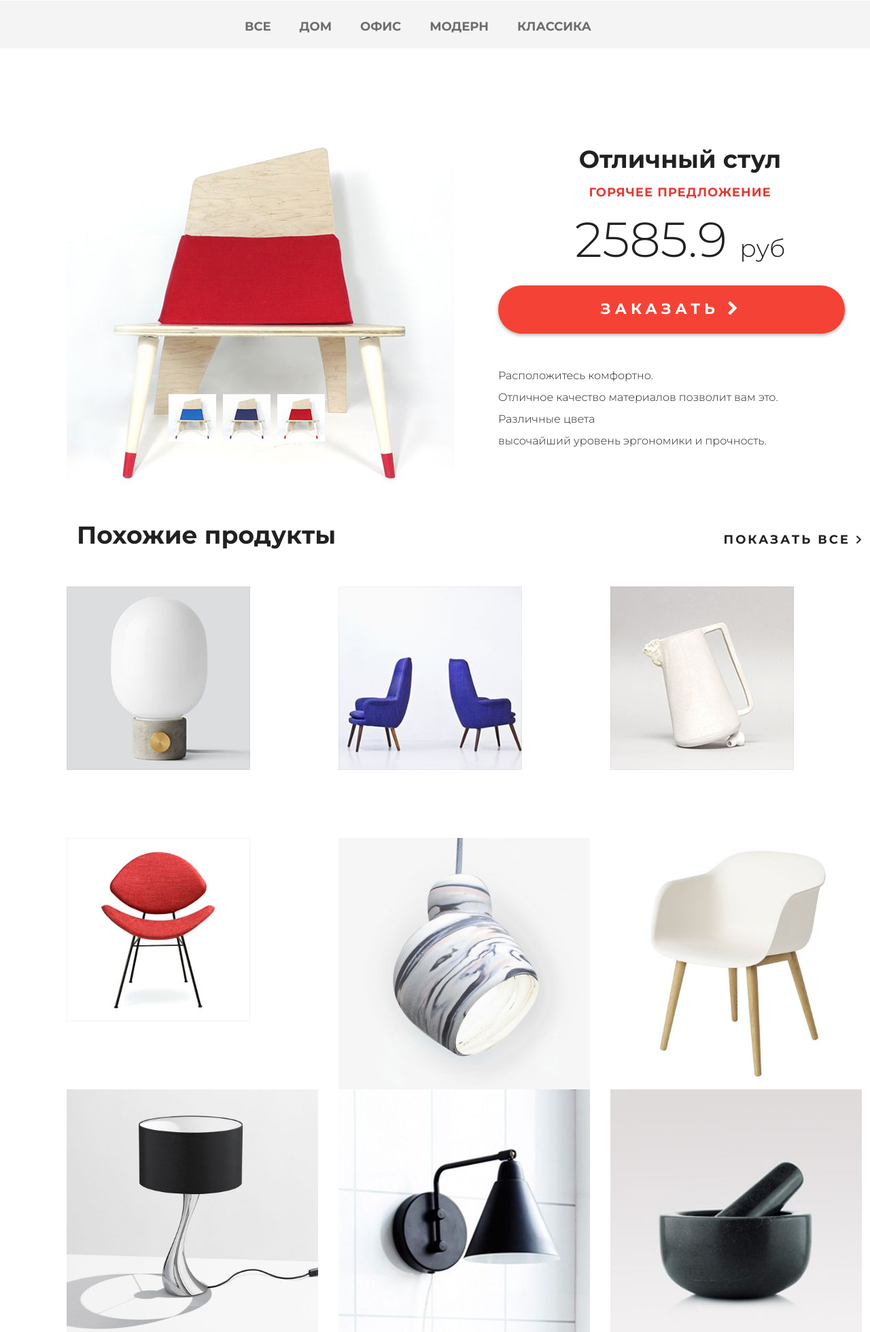
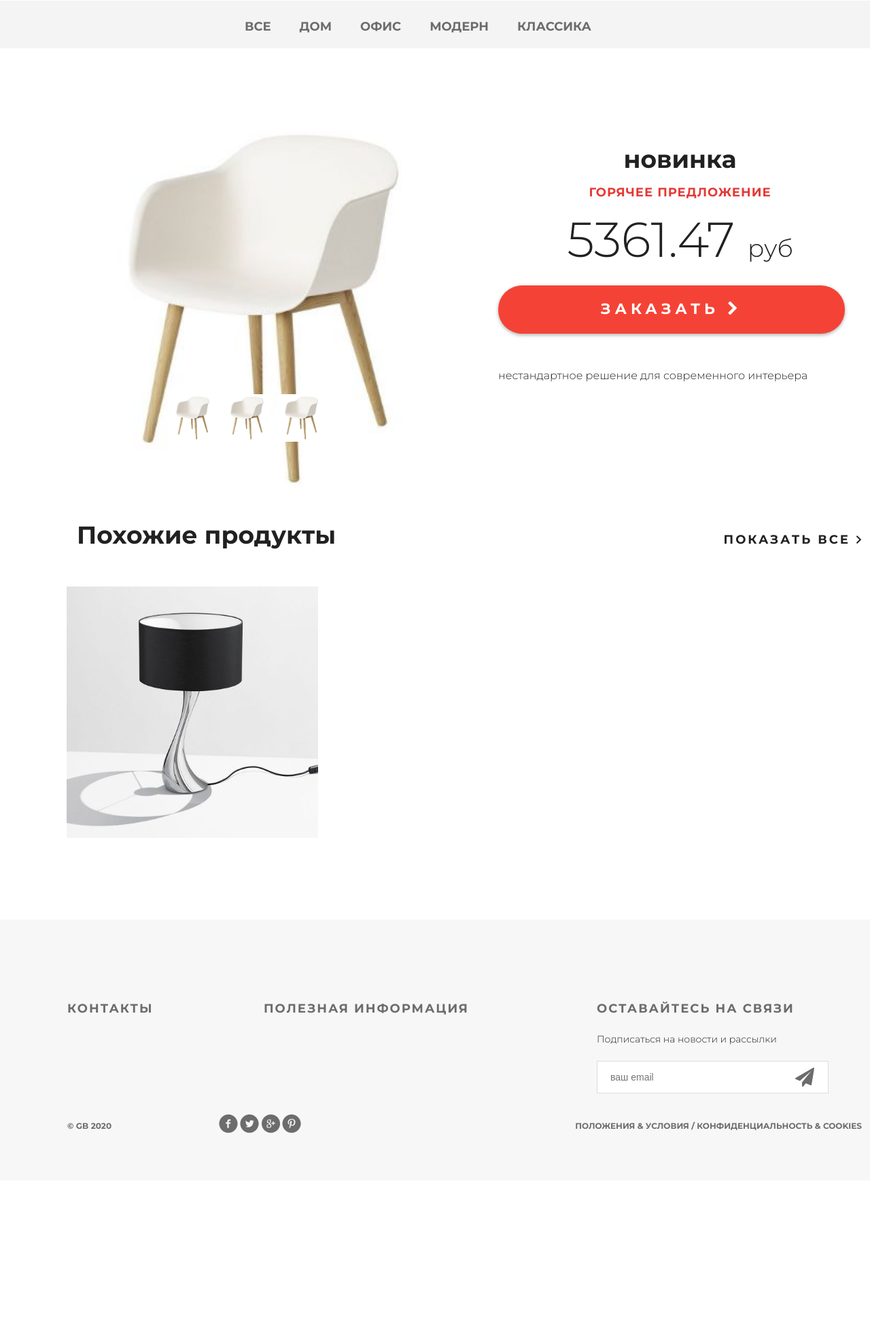
Before and after one commit to Felix-Fenix/geekshop, a Django app: page /products/ in a window 1280 px wide; the page is wider, and only the part inside the window is pictured. Shown: the part 118-2078 px from the top of that part at 68% size. After the commit the page ends 1785 px from the top of that part, so only its background shows below. Run offline with Django 3.2, Linux system fonts and the light colour scheme; data comes from the database, SQL or seed files in the repository.

Commit message:
Lesson 6. Hot product

```diff
--- a/mainapp/templates/mainapp/products.html
+++ b/mainapp/templates/mainapp/products.html
@@ -18,21 +18,21 @@
 	<div class="details-products">
 		<div class="details-slider">
 			<div class="slider-product">
-				<img src="{% static 'img/slider1.jpg' %}">
+				<img src="{{ media_url }}{{ hot_product.image }}">
 			</div>
 			<div class="slider-control">
 				<div class="block">
-					<a href="#"><img src="{% static 'img/controll.jpg' %}" alt="">
+					<a href="#"><img src="{{ media_url }}{{ hot_product.image }}" alt="">
 						<div class="text"></div>
 					</a>
 				</div>
 				<div class="block">
-					<a href="#"><img src="{% static 'img/controll1.jpg' %}" alt="">
+					<a href="#"><img src="{{ media_url }}{{ hot_product.image }}" alt="">
 						<div class="text"></div>
 					</a>
 				</div>
 				<div class="block">
-					<a href="#"><img src="{% static 'img/controll2.jpg' %}" alt="">
+					<a href="#"><img src="{{ media_url }}{{ hot_product.image }}" alt="">
 						<div class="text"></div>
 					</a>
 				</div>
@@ -40,19 +40,14 @@
 		</div>
 
 		<div class="description">
-			<h3 class="big-bold">Отличный стул</h3>
+			<h3 class="big-bold">{{ hot_product.name }}</h3>
 			<h3 class="red">горячее предложение</h3>
-			<p class="price"> 2585.9 <span>руб</span></p>
-			<a href="#" class="red-button">
+			<p class="price"> {{ hot_product.price }} <span>руб</span></p>
+			<a href="{% url 'basket:add' hot_product.pk %}" class="red-button">
 				заказать <i class="fa fa-chevron-right" aria-hidden="true"></i>
 			</a>
 			<div class="description-text">
-				<p>Расположитесь комфортно.</p>
-				<p>Отличное качество материалов
-					позволит вам это.</p>
-				<p>Различные цвета</p>
-				<p>высочайший уровень
-					эргономики и прочность.</p>
+				{{ hot_product.description }}
 			</div>
 		</div>
 	</div>
@@ -63,10 +58,9 @@
 			<a class="explore" href="#">показать все <img src="{% static 'img/arrow.png' %}" alt=""></a>
 		</div>
 		<div class="related-products clearfix">
-
 			{% for product in similar_products %}
 			<div class="block">
-				<a href="#"><img src="{{ media_url }}{{ product.image }}" alt="{{ product.short_desc }}">
+				<a href="{% url 'basket:add' product.pk %}"><img src="{{ media_url }}{{ product.image }}" alt="{{ product.short_desc }}">
 					<div class="text">
 						<img src="{% static 'img/icon-hover.png' %}" alt="img">
 						<h3>Категория: {{ product.category.name }}</h3>
--- a/mainapp/views.py
+++ b/mainapp/views.py
@@ -1,3 +1,5 @@
+import random
+
 from basketapp.models import Basket
 from django.conf import settings
 from django.shortcuts import get_object_or_404, render
@@ -14,13 +16,26 @@ def main(request):
     return render(request, "mainapp/index.html", content)
 
 
+def get_basket(user):
+    if user.is_authenticated:
+        return Basket.objects.filter(user=user)
+    return []
+
+
+def get_hot_product():
+    products = Product.objects.all()
+    return random.sample(list(products), 1)[0]
+
+
+def get_similar_products(hot_product):
+    similar_products = Product.objects.filter(category=hot_product.category).exclude(pk=hot_product.pk)[:3]
+    return similar_products
+
+
 def products(request, pk=None):
     title = "продукты"
     links_menu = ProductCategory.objects.all()
-
-    basket = []
-    if request.user.is_authenticated:
-        basket = Basket.objects.filter(user=request.user)
+    basket = get_basket(request.user)
 
     if pk is not None:
         if pk == 0:
@@ -38,13 +53,15 @@ def products(request, pk=None):
             "basket": basket,
         }
         return render(request, "mainapp/products_list.html", content)
-    similar_products = Product.objects.all()
+    hot_product = get_hot_product()
+    similar_products = get_similar_products(hot_product)
     content = {
         "title": title,
         "links_menu": links_menu,
         "similar_products": similar_products,
         "media_url": settings.MEDIA_URL,
         "basket": basket,
+        "hot_product": hot_product,
     }
     return render(request, "mainapp/products.html", content)
 
--- a/static/style.css
+++ b/static/style.css
@@ -1444,3 +1444,7 @@ td:first-child {
 .related-products a:hover .text {
 	display: block;
 }
+
+.slider-product img {
+	width: 100%;
+}
```
